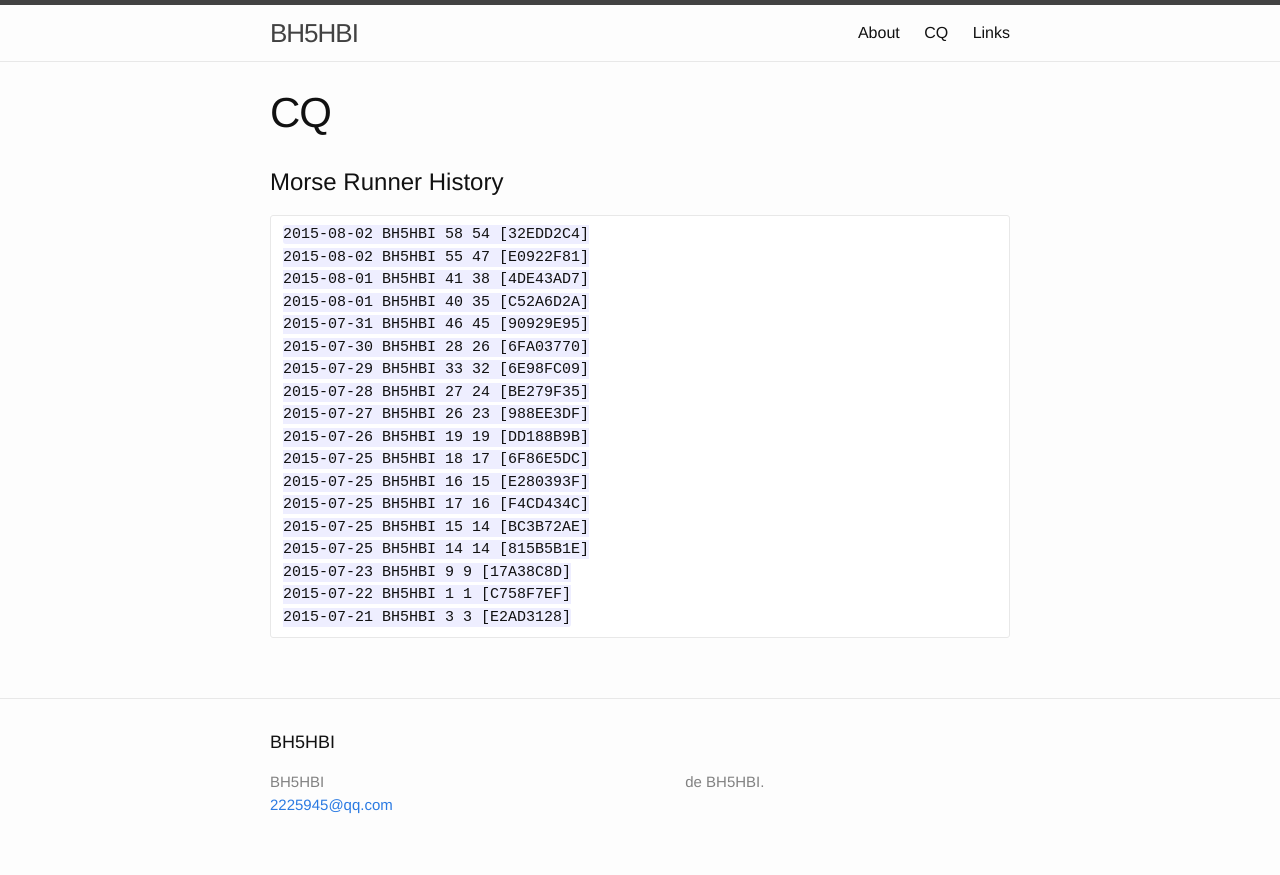
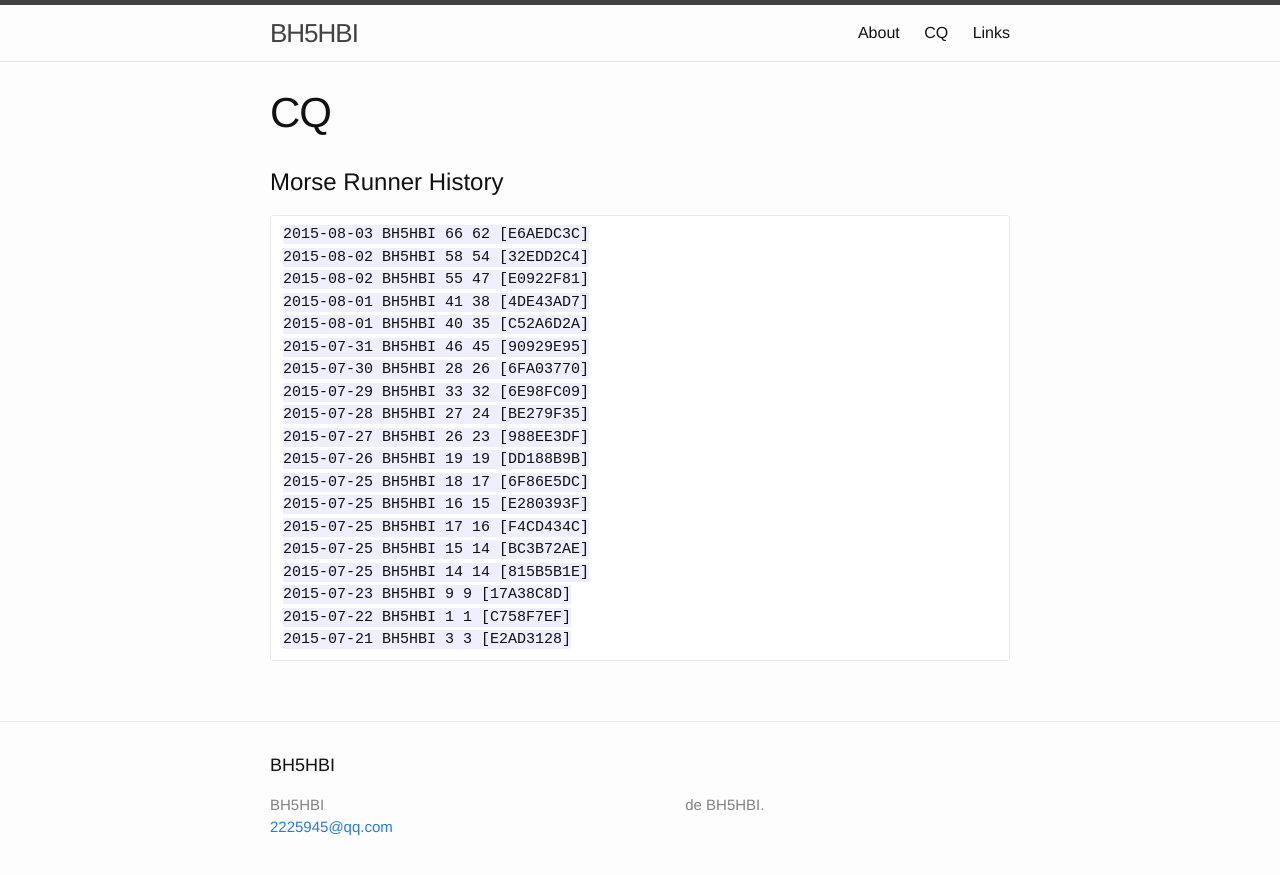
Before and after one commit to BH5HBI/bh5hbi.github.com, a Jekyll site: the page built from cq.md, in a window 1280 px wide. Shown: the top 875 px of the page. Built offline with Jekyll 4.4.1, drawn with Linux system fonts in a browser that asks for light colours.

Commit message:
update cq page

```diff
--- a/cq.md
+++ b/cq.md
@@ -6,6 +6,7 @@ permalink: /CQ/
 
 #Morse Runner History
 
+	2015-08-03 BH5HBI 66 62 [E6AEDC3C]
 	2015-08-02 BH5HBI 58 54 [32EDD2C4]
 	2015-08-02 BH5HBI 55 47 [E0922F81]
 	2015-08-01 BH5HBI 41 38 [4DE43AD7]
```
